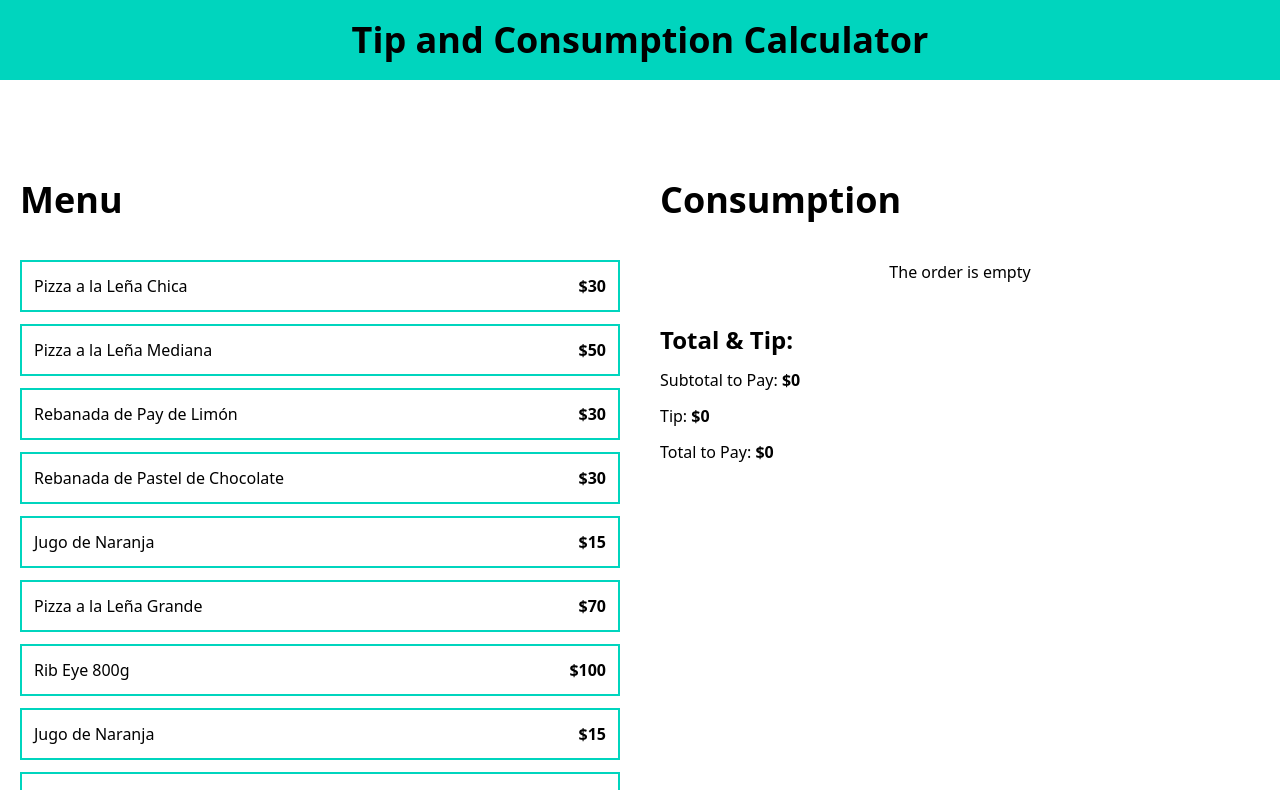
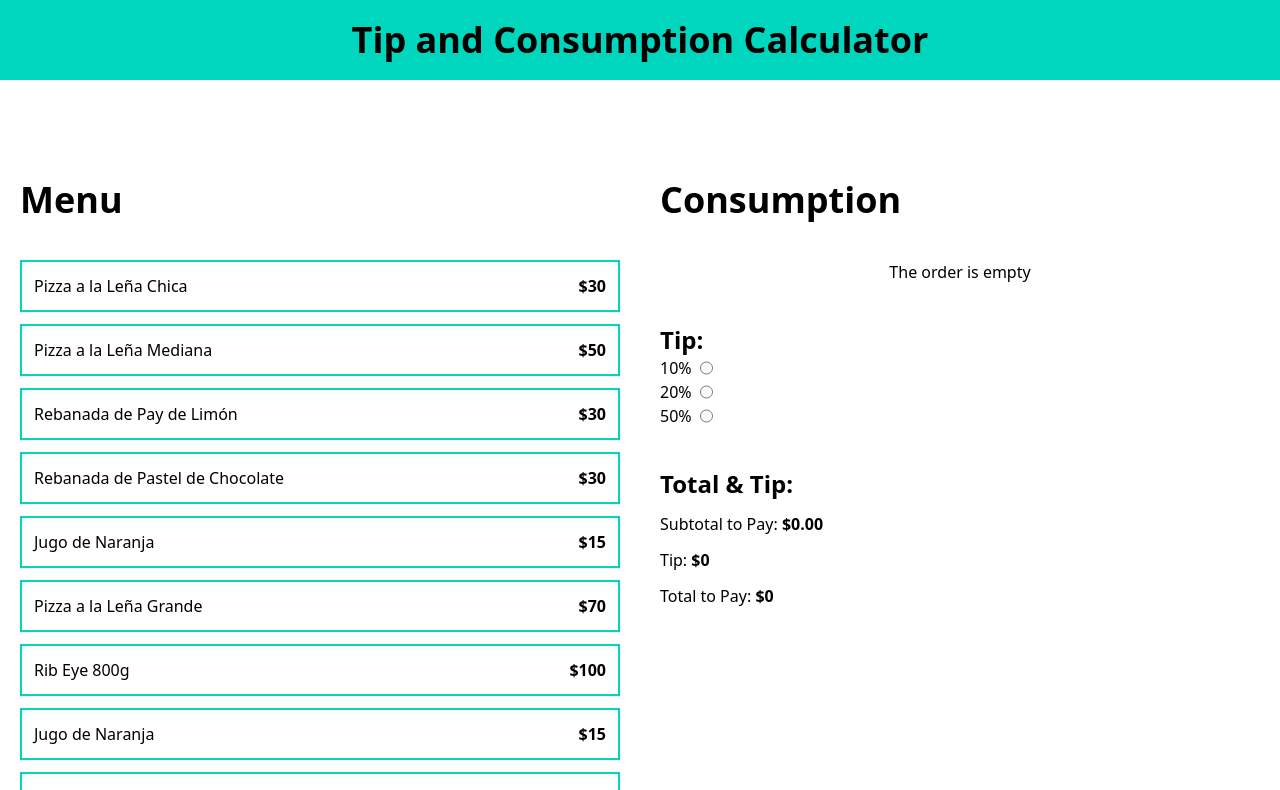
Before and after one commit to femo-dev/tip-calculator, a React (Vite) app: page / in a window 1280 px wide. Shown: the top 790 px of the page. Built offline with nearby package versions, Linux system fonts and the light colour scheme.

Commit message:
TipPercentageForm added

```diff
--- a/src/App.tsx
+++ b/src/App.tsx
@@ -1,6 +1,7 @@
 import MenuItem from "./components/MenuItem";
 import OrderContents from "./components/OrderContents";
 import OrderTotals from "./components/OrderTotals";
+import TipPercentageForm from "./components/TipPercentageForm";
 import { menuItems } from "./data/db";
 import useOrder from "./hooks/useOrder";
 
@@ -36,7 +37,12 @@ function App() {
             removeItem={removeItem}
           />
 
-          <OrderTotals />
+          <TipPercentageForm
+          />
+
+          <OrderTotals
+            order={order}
+          />
         </div>
       </main>
     </>
--- a/src/components/OrderTotals.tsx
+++ b/src/components/OrderTotals.tsx
@@ -1,11 +1,21 @@
-export default function OrderTotals() {
+import { useMemo } from "react";
+import { OrderItem } from "../types";
+import { formatCurrency } from "../helpers";
+
+type OrderTotalsProps = {
+    order: OrderItem[]
+}
+
+export default function OrderTotals({order}: OrderTotalsProps) {
+  const subtotalAmount = useMemo(() => order.reduce((total, item) => total + (item.quantity * item.price), 0), [order]);
+
   return (
     <>
         <div className="space-y-3">
             <h2 className="font-black text-2xl">Total & Tip:</h2>
             <p>
                 Subtotal to Pay: {' '}
-                <span className="font-bold">$0</span>
+                <span className="font-bold">{formatCurrency(subtotalAmount)}</span>
             </p>
 
             <p>
--- /dev/null
+++ b/src/components/TipPercentageForm.tsx
@@ -0,0 +1,39 @@
+const tipOptions = [
+  {
+    id: 'tip-10',
+    value: .10,
+    label: '10%'
+  },
+  {
+    id: 'tip-20',
+    value: .20,
+    label: '20%'
+  },
+  {
+    id: 'tip-50',
+    value: .50,
+    label: '50%'
+  },
+];
+
+export default function TipPercentageForm() {
+  return (
+    <div>
+        <h3 className="font-black text-2xl">Tip:</h3>
+
+        <form>
+            {tipOptions.map(tip => (
+                <div key={tip.id} className="flex gap-2">
+                    <label htmlFor={tip.id}>{tip.label}</label>
+                    <input
+                        id={tip.id}
+                        type="radio"
+                        name="tip"
+                        value={tip.value}
+                    />
+                </div>
+            ))}
+        </form>
+    </div>
+  )
+}
```
